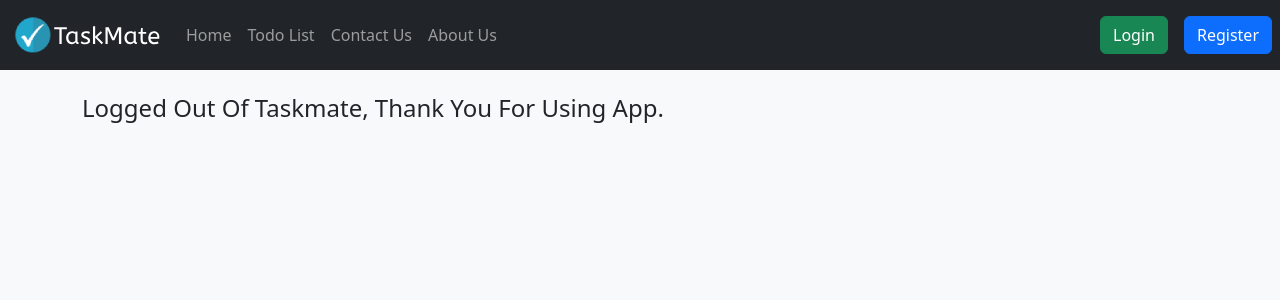
After one commit to VijayT3/Project_Taskmate, a Django app: page /account/logout in a window 1280 px wide. The commit adds this page. Shown: the top 300 px of the page. Run offline with Django 4.2, Linux system fonts and the light colour scheme.

Commit message:
login logout

```diff
--- a/taskmate/settings.py
+++ b/taskmate/settings.py
@@ -125,3 +125,6 @@ STATICFILES_DIRS = [os.path.join(BASE_DIR, 'static')]
 # https://docs.djangoproject.com/en/4.0/ref/settings/#default-auto-field
 
 DEFAULT_AUTO_FIELD = 'django.db.models.BigAutoField'
+LOGIN_REDIRECT_URL = "todolist"
+
+LOGIN_URL = "login"
--- a/templates/base.html
+++ b/templates/base.html
@@ -34,6 +34,23 @@
             </ul>
           </div>
         </div>
+
+        {% if user.is_authenticated %}
+        <div class="d-flex" role="search">
+          <p class="p-2 text-light bg-dark">Logged in as {{ user.username }}</p>
+          <a href="{% url 'logout' %}">
+          <button class="btn btn-info" type="submit">Logout</button></a>
+        </div>
+
+        {% else %}
+        <a href="{% url 'login' %}">
+          <button class="btn btn-success m-2" type="submit">Login</button></a>
+
+          <a href="{% url 'register' %}">
+            <button class="btn btn-primary m-2" type="submit">Register</button></a>
+
+        {% endif %}
+
       </nav>
   </head>
   <body class="bg-light">
--- a/todolist_app/views.py
+++ b/todolist_app/views.py
@@ -4,8 +4,10 @@ from todolist_app.models import TaskList
 from todolist_app.forms import TaskForm
 from django.contrib import messages
 from django.core.paginator import Paginator
+from django.contrib.auth.decorators import login_required
 
 
+@login_required
 def todolist(request):
     if request.method == "POST":
         form = TaskForm(request.POST or None)
@@ -23,12 +25,14 @@ def todolist(request):
         return render(request, 'todolist.html', {'all_tasks': all_tasks})
 
 
+@login_required
 def delete_task(request, task_id):
     task = TaskList.objects.get(pk=task_id)
     task.delete()
     return redirect('todolist')
 
 
+@login_required
 def complete_task(request, task_id):
     task = TaskList.objects.get(pk=task_id)
     task.done = True
@@ -36,6 +40,7 @@ def complete_task(request, task_id):
     return redirect('todolist')
 
 
+@login_required
 def pending_task(request, task_id):
     task = TaskList.objects.get(pk=task_id)
     task.done = False
@@ -43,6 +48,7 @@ def pending_task(request, task_id):
     return redirect('todolist')
 
 
+@login_required
 def edit_task(request, task_id):
     if request.method == "POST":
         task = TaskList.objects.get(pk=task_id)
--- /dev/null
+++ b/users_app/templates/logout.html
@@ -0,0 +1,14 @@
+{%  extends 'base.html' %}
+
+{% block title %}
+  <title>Log Out - Taskmate</title>
+{% endblock title %}
+
+{% block content %}
+  <div class="container">
+    <br>
+    <h4>Logged Out Of Taskmate, Thank You For Using App.</h4>
+    <br>
+
+  </div>
+{% endblock content %}
--- a/users_app/urls.py
+++ b/users_app/urls.py
@@ -1,8 +1,12 @@
 
 from django.urls import path
 from users_app import views
+from django.contrib.auth import views as auth_views
 
 urlpatterns = [
     path('register', views.register, name='register'),
-
+    path('login', auth_views.LoginView.as_view(
+        template_name='login.html'), name='login'),
+    path('logout', auth_views.LogoutView.as_view(
+        template_name='logout.html'), name='logout'),
 ]
```
Also changed, not shown: users_app/templates/login.html (added, +28 -0 lines), db.sqlite3.
